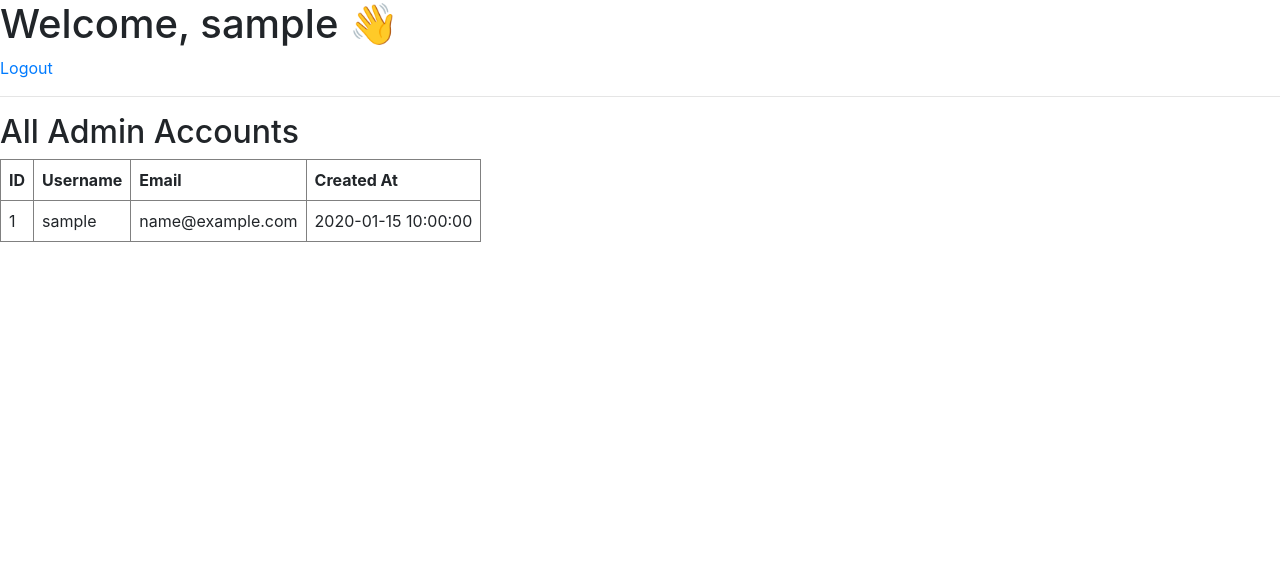
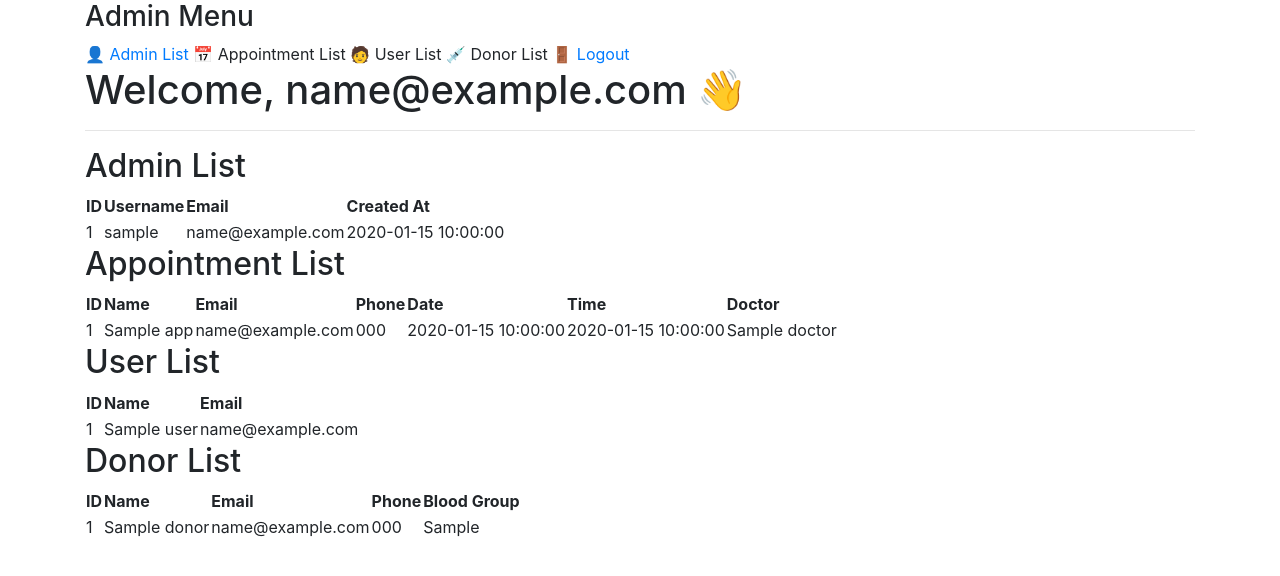
Before and after one commit to jahanOSTG/Healthguard_With-Smart-AI-Diagnosis-Hub, a Flask app: template templates/admin_dashboard.html in a window 1280 px wide. Shown: the top 576 px of the page. Run offline with Flask 3, Linux system fonts and the light colour scheme; the template is opened without the code that fills it: most values are stand-ins (such as "Sample title", 1, 10 or a date in 2020); parts of the project's set-up code (start-up, migrations or seed data) failed here and were passed over; some libraries are stand-ins or nearby versions.

Commit message:
Add files via upload

```diff
--- a/templates/admin_dashboard.html
+++ b/templates/admin_dashboard.html
@@ -1,19 +1,35 @@
 {% extends 'app.html' %}
 
 {% block content %}
-<h1>Welcome, {{ username }} 👋</h1>
-<a href="{{ url_for('dashboard') }}">Logout</a>
+<link rel="stylesheet" href="{{ url_for('static', filename='css/admin_dashboard.css') }}">
 
+<div class="container">
+  <nav class="sidebar" id="sidebar">
+    <h3>Admin Menu</h3>
+    <a onclick="showSection('admins')" id="link-admins"><span class="icon">👤</span> Admin List</a>
+    <a onclick="showSection('appointments')" id="link-appointments"><span class="icon">📅</span> Appointment List</a>
+    <a onclick="showSection('users')" id="link-users"><span class="icon">🧑</span> User List</a>
+    <a onclick="showSection('donors')" id="link-donors"><span class="icon">💉</span> Donor List</a>
+    <a href="{{ url_for('logout') }}"><span class="icon">🚪</span> Logout</a>
+  </nav>
+
+  <section class="main-content">
+    <h1>Welcome, {{ admin_email }} 👋</h1>
     <hr>
 
-<h2>All Admin Accounts</h2>
-<table border="1" cellpadding="8" cellspacing="0">
+    <!-- Admin List Section -->
+    <div id="admins" class="list-section">
+      <h2>Admin List</h2>
+      <table>
+        <thead>
           <tr>
             <th>ID</th>
             <th>Username</th>
             <th>Email</th>
             <th>Created At</th>
           </tr>
+        </thead>
+        <tbody>
           {% for admin in admins %}
           <tr>
             <td>{{ admin.id }}</td>
@@ -22,5 +38,114 @@
             <td>{{ admin.created_at }}</td>
           </tr>
           {% endfor %}
+        </tbody>
       </table>
+    </div>
+
+    <!-- Appointment List Section -->
+    <div id="appointments" class="list-section">
+      <h2>Appointment List</h2>
+      <table>
+        <thead>
+          <tr>
+            <th>ID</th>
+            <th>Name</th>
+            <th>Email</th>
+            <th>Phone</th>
+            <th>Date</th>
+            <th>Time</th>
+            <th>Doctor</th>
+          </tr>
+        </thead>
+        <tbody>
+          {% for app in appointments %}
+          <tr>
+            <td>{{ app.id }}</td>
+            <td>{{ app.name }}</td>
+            <td>{{ app.email }}</td>
+            <td>{{ app.phone }}</td>
+            <td>{{ app.date }}</td>
+            <td>{{ app.time }}</td>
+            <td>{{ app.doctor }}</td>
+          </tr>
+          {% endfor %}
+        </tbody>
+      </table>
+    </div>
+
+    <!-- User List Section -->
+    <div id="users" class="list-section">
+      <h2>User List</h2>
+      <table>
+        <thead>
+          <tr>
+            <th>ID</th>
+            <th>Name</th>
+            <th>Email</th>
+          </tr>
+        </thead>
+        <tbody>
+          {% for user in users %}
+          <tr>
+            <td>{{ user.id }}</td>
+            <td>{{ user.name }}</td>
+            <td>{{ user.email }}</td>
+          </tr>
+          {% endfor %}
+        </tbody>
+      </table>
+    </div>
+
+    <!-- Donor List Section -->
+    <div id="donors" class="list-section">
+      <h2>Donor List</h2>
+      <table>
+        <thead>
+          <tr>
+            <th>ID</th>
+            <th>Name</th>
+            <th>Email</th>
+            <th>Phone</th>
+            <th>Blood Group</th>
+          </tr>
+        </thead>
+        <tbody>
+          {% for donor in donors %}
+          <tr>
+            <td>{{ donor.id }}</td>
+            <td>{{ donor.donor_name }}</td>
+            <td>{{ donor.email }}</td>
+            <td>{{ donor.phone }}</td>
+            <td>{{ donor.blood_group }}</td>
+          </tr>
+          {% endfor %}
+        </tbody>
+      </table>
+    </div>
+  </section>
+</div>
+
+<script>
+  const links = document.querySelectorAll('.sidebar a');
+
+  function showSection(id) {
+    // Hide all sections
+    document.querySelectorAll('.list-section').forEach(section => {
+      section.classList.remove('active');
+    });
+    // Remove active from all links
+    links.forEach(link => link.classList.remove('active'));
+
+    // Show selected section
+    document.getElementById(id).classList.add('active');
+
+    // Highlight clicked link
+    document.getElementById('link-' + id).classList.add('active');
+  }
+
+  // Show Admin list by default on page load
+  window.onload = () => {
+    showSection('admins');
+  };
+</script>
 {% endblock %}
```
Lines whose indentation alone changed are shown as unchanged.
